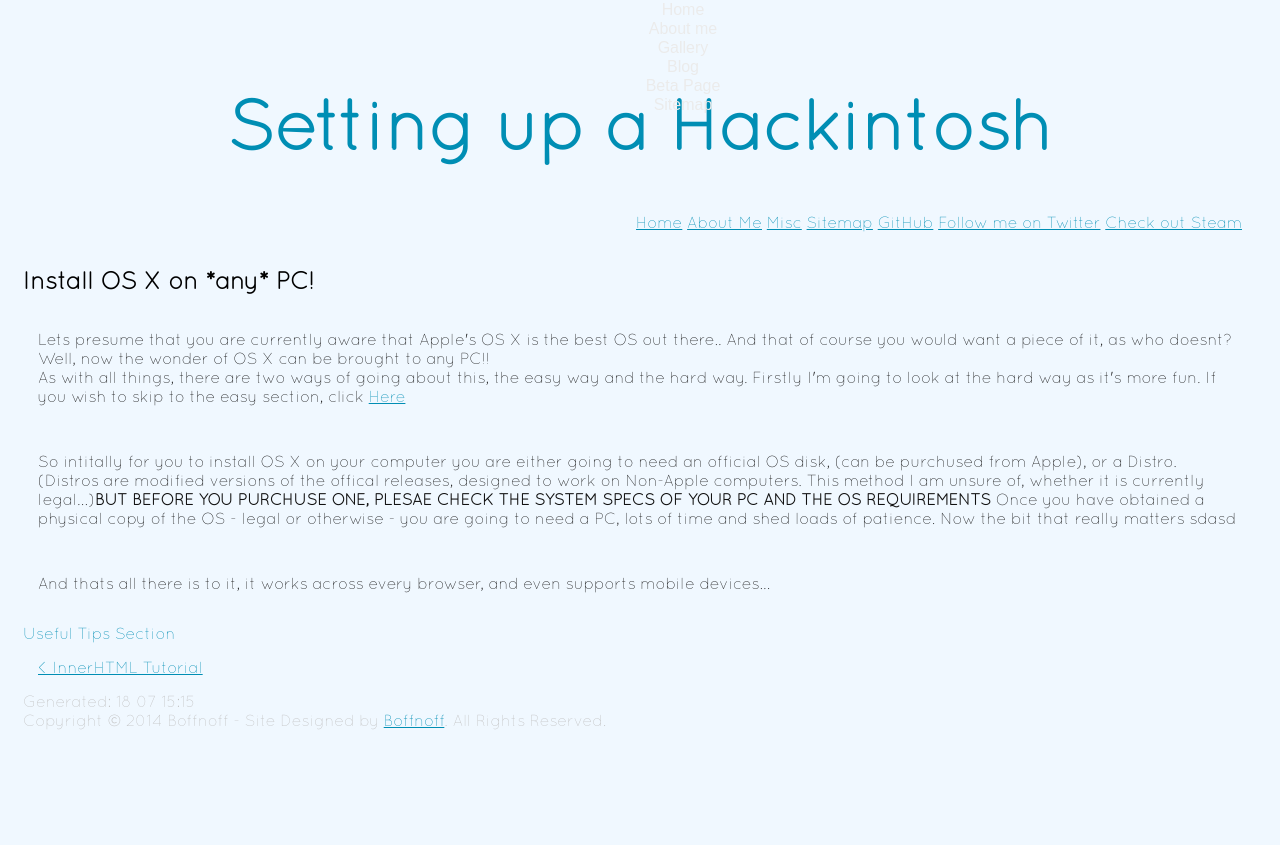
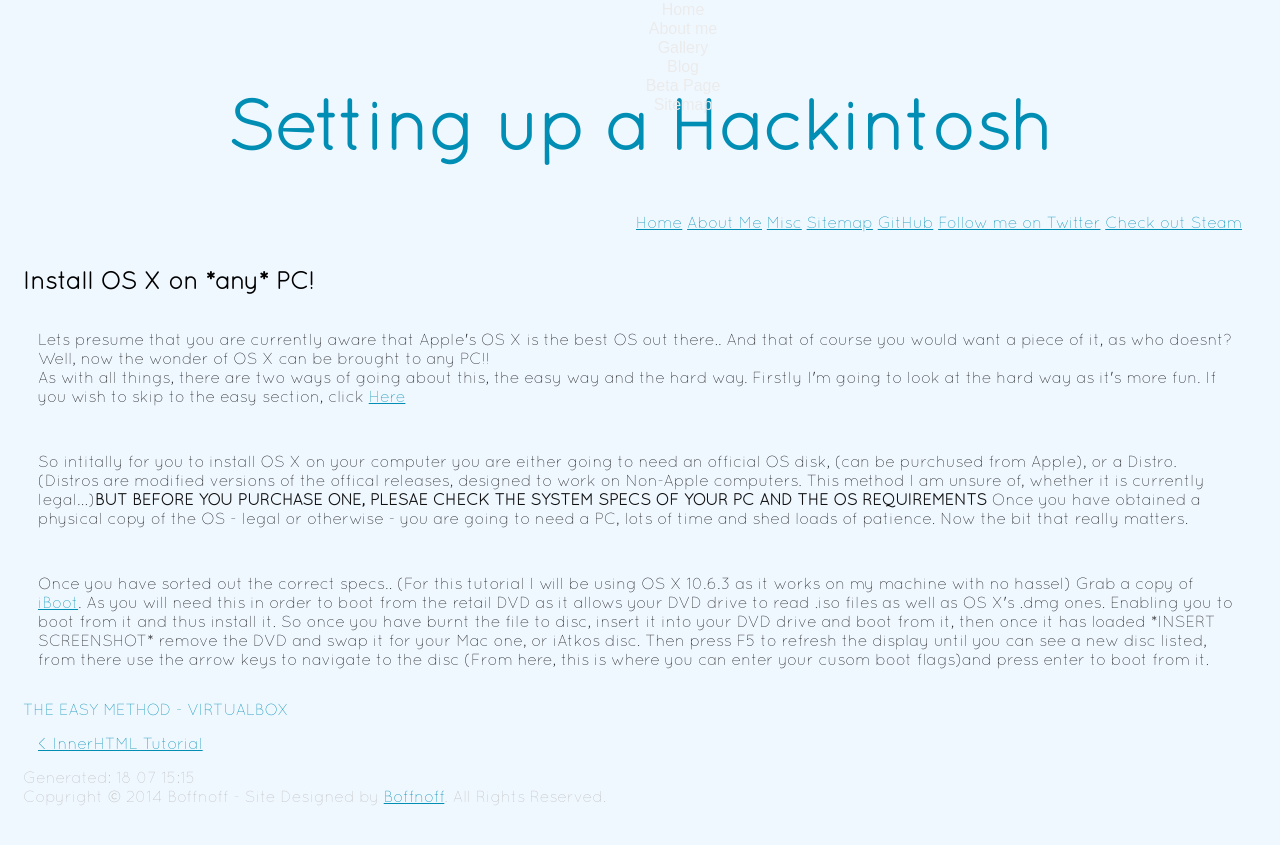
Before and after one commit to boffnoff/boffnoff.github.com, a Jekyll site: the page built from _posts/2014-07-08-install-os-x-on-any-pc.html, in a window 1280 px wide. Shown: the top 845 px of the page. Built offline with Jekyll 4.4.1, drawn with Linux system fonts in a browser that asks for light colours.

Commit message:
codio crashed.. but i added a page of info

```diff
--- a/_posts/2014-07-08-install-os-x-on-any-pc.html
+++ b/_posts/2014-07-08-install-os-x-on-any-pc.html
@@ -28,21 +28,28 @@
 <p>
    So intitally for you to install OS X on your computer you are either going to need an official OS disk, (can be purchused from Apple), or a
     Distro. (Distros are modified versions of the offical releases, designed to work on Non-Apple computers. This method I am unsure of, whether
-    it is currently legal...)<b>BUT BEFORE YOU PURCHUSE ONE, PLESAE CHECK THE SYSTEM SPECS OF YOUR PC AND THE OS REQUIREMENTS</b>
+    it is currently legal...)<b>BUT BEFORE YOU PURCHASE ONE, PLESAE CHECK THE SYSTEM SPECS OF YOUR PC AND THE OS REQUIREMENTS</b>
     Once you have obtained a physical copy of the OS - legal or otherwise - you are going to need a PC, lots of time
-    and shed loads of patience. Now the bit that really matters
-    sdasd
+    and shed loads of patience. Now the bit that really matters.
+
 
     </p>
 
 
 <p>
-    And thats all there is to it, it works across every browser, and even supports mobile devices...
-</p>
+   Once you have sorted out the correct specs.. (For this tutorial I will be using OS X 10.6.3 as it works on my machine with no hassel)
+    Grab a copy of <a href="http://www.tonymacx86.com/downloads.php?do=file&id=39">iBoot</a>. As you will need this in order to boot from
+    the retail DVD as it allows your DVD drive to read .iso files as well as OS X's .dmg ones. Enabling you to boot from it and thus install it.
+    So once you have burnt the file to disc, insert it into your DVD drive and boot from it, then once it has loaded *INSERT SCREENSHOT* remove
+    the DVD and swap it for your Mac one, or iAtkos disc. Then press F5 to refresh the display until you can see a new disc listed, from there
+    use the arrow keys to navigate to the disc (From here, this is where you can enter your cusom boot flags)and press enter to boot from it.
+
+
+    </p>
 
 
 
 
 
 
-<a id="easy">Useful Tips Section</a>
+<a id="easy">THE EASY METHOD - VIRTUALBOX</a>
```
